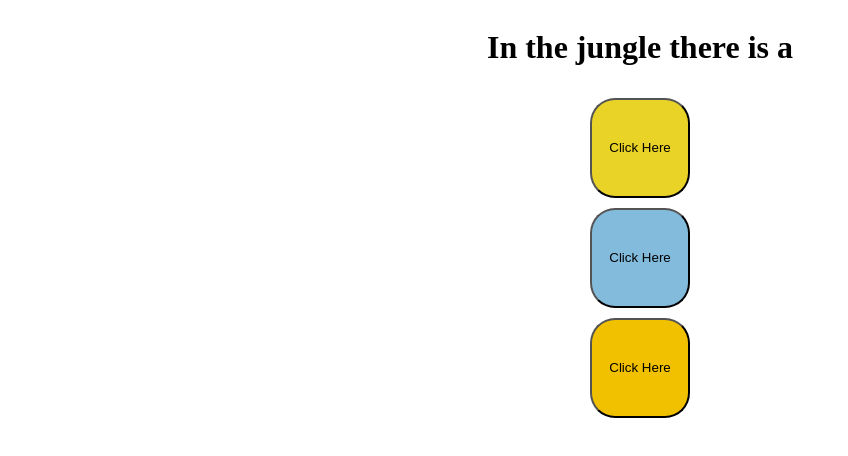
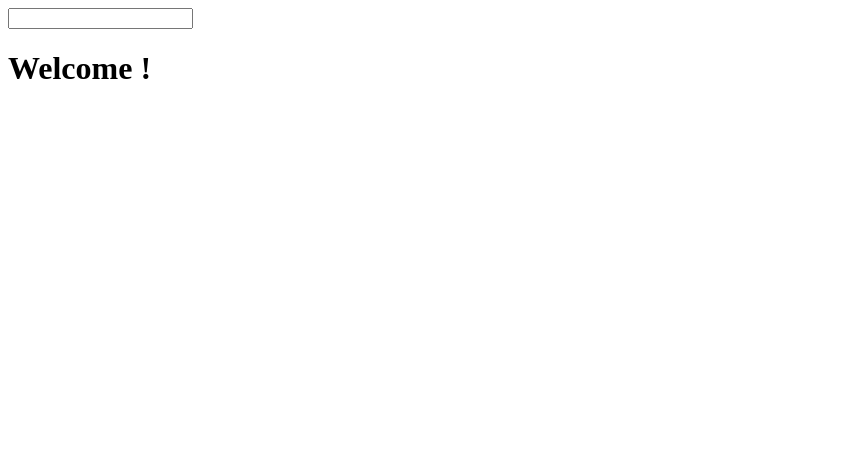
Before and after one commit to alessiobo/React-Exercices, a React (Create React App) app in the folder esercizi/: page / in a window 1280 px wide. Shown: the top 456 px of the page, without its empty margins (0-848 px from the left). Built offline with nearby package versions, Linux system fonts and the light colour scheme.

Commit message:
add forms1

```diff
--- a/esercizi/src/App.js
+++ b/esercizi/src/App.js
@@ -1,10 +1,10 @@
-import { ClickTracker } from "./ClickTracker";
+import { InteractiveWelcome } from "./InteractiveWelcome";
 
 
 export function App() {
   return (
     <div>
-      <ClickTracker />
+      <InteractiveWelcome />
     </div>
   );
 }
--- a/esercizi/src/ClickTracker.css
+++ /dev/null
@@ -1,44 +0,0 @@
-.wrapper {
-  display: flex;
-  gap: 10px;
-  align-items: center;
-  flex-direction: column-reverse;
-}
-button {
-  border-radius: 25%;
-  width: 100px;
-  height: 100px;
-}
-
-button:hover {
-  cursor: pointer;
-}
-
-button:nth-child(1) {
-  border-radius: 25%;
-  color: black;
-  background: rgb(241, 193, 0);
-}
-button:nth-child(1):hover {
-  color: rgb(241, 193, 0);
-  background: black;
-}
-
-button:nth-child(2) {
-  border-radius: 25%;
-  color: black;
-  background: rgb(131, 187, 221);
-}
-button:nth-child(2):hover {
-  color: rgb(131, 187, 221);
-  background: black;
-}
-
-button:nth-child(3) {
-  background: rgb(234, 211, 39);
-  color: black;
-}
-button:nth-child(3):hover {
-    background: black;
-    color: rgb(234, 211, 39);
-  }
--- a/esercizi/src/ClickTracker.js
+++ /dev/null
@@ -1,35 +0,0 @@
-// Create a ClickTracker component that renders three buttons. Implement a single event handler for all three buttons,
-// and track of which button was pressed last. Show the last button that was pressed in an h1 tag within
-// the ClickTracker component. Tip: you can use the event object to access the target property of the event.
-
-import React from "react";
-import "./ClickTracker.css";
-
-export class ClickTracker extends React.Component {
-  state = { lastClick: "" };
-
-  handleButtonClick = (event) => {
-    const btnName = event.target.name;
-    this.setState({
-      lastClick: btnName,
-    });
-  };
-  render() {
-    return (
-      <div className="wrapper">
-        <button name={"giraffe"} onClick={this.handleButtonClick}>
-          Click Here
-        </button>
-        <button name={"hippo"} onClick={this.handleButtonClick}>
-          Click Here
-        </button>
-        <button name={"leo"} onClick={this.handleButtonClick}>
-          Click Here
-        </button>
-        <h1 className={`${this.state.lastClick}`}>
-          In the jungle there is a {this.state.lastClick}
-        </h1>
-      </div>
-    );
-  }
-}
--- /dev/null
+++ b/esercizi/src/InteractiveWelcome.js
@@ -0,0 +1,32 @@
+//Create an InteractiveWelcome component that renders an input tag and the Welcome component. Pass the current
+//content of the input tag to the name prop of the Welcome component. The input tag should be a controlled component.
+
+import React from "react";
+import { Welcome } from "./Welcome";
+
+export class InteractiveWelcome extends React.Component {
+  state = {
+    name: "",
+  };
+
+  handlerName = (event) => {
+    const name = event.target.value;
+    this.setState(() => {
+      return { name: name };
+    });
+  };
+
+  controlledName(name) {
+    const back = name > 10 ? "il nome inserito ha troppi caratteri" : name;
+    return back;
+  }
+
+  render (){
+    return (
+        <div>
+            <input type= "text" onChange={this.handlerName}/>
+            <Welcome name={this.controlledName(this.state.name)} />
+        </div>
+    )
+  }
+}
--- /dev/null
+++ b/esercizi/src/Welcome.js
@@ -0,0 +1,11 @@
+import React from "react";
+
+export class Welcome extends React.Component {
+  render() {
+    return (
+      <div>
+        <h1>Welcome {this.props.name} !</h1>
+      </div>
+    );
+  }
+}
```
